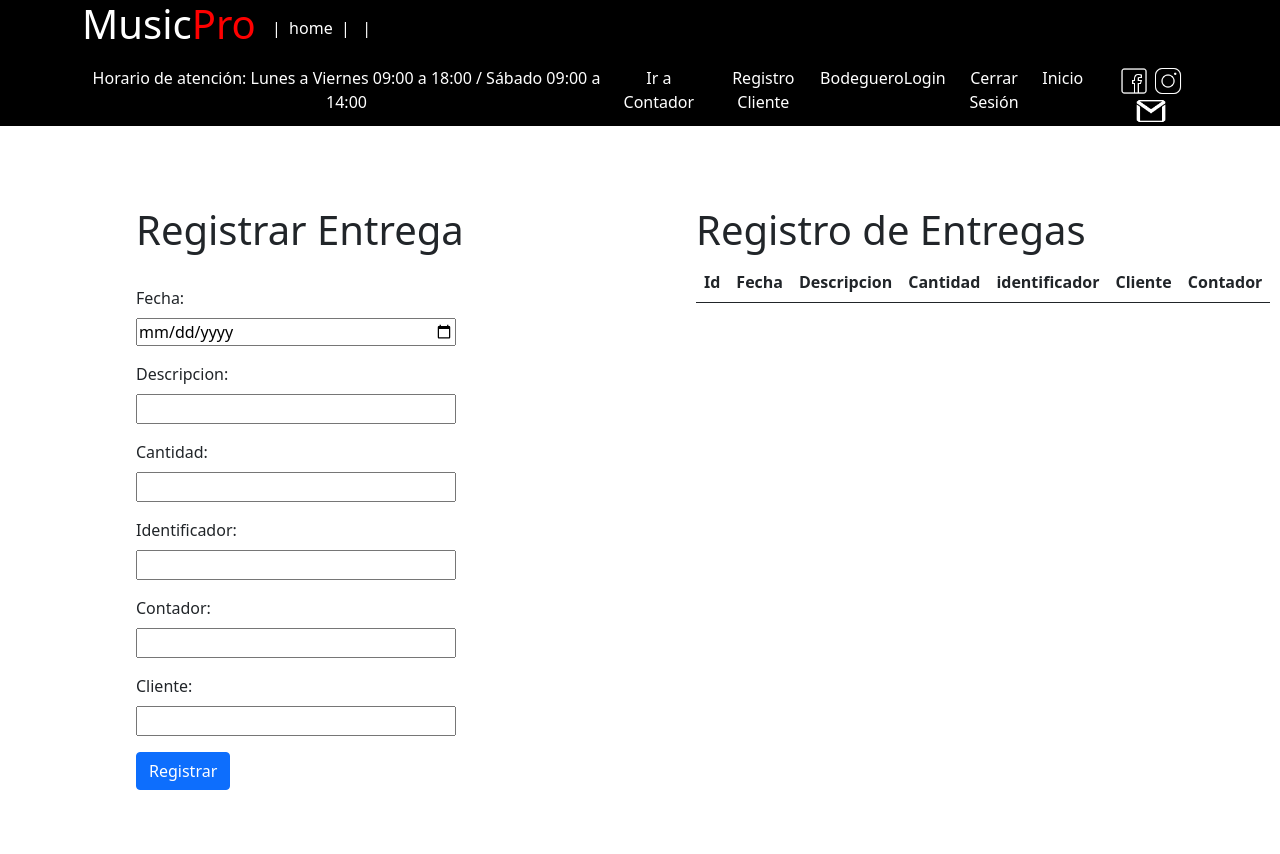
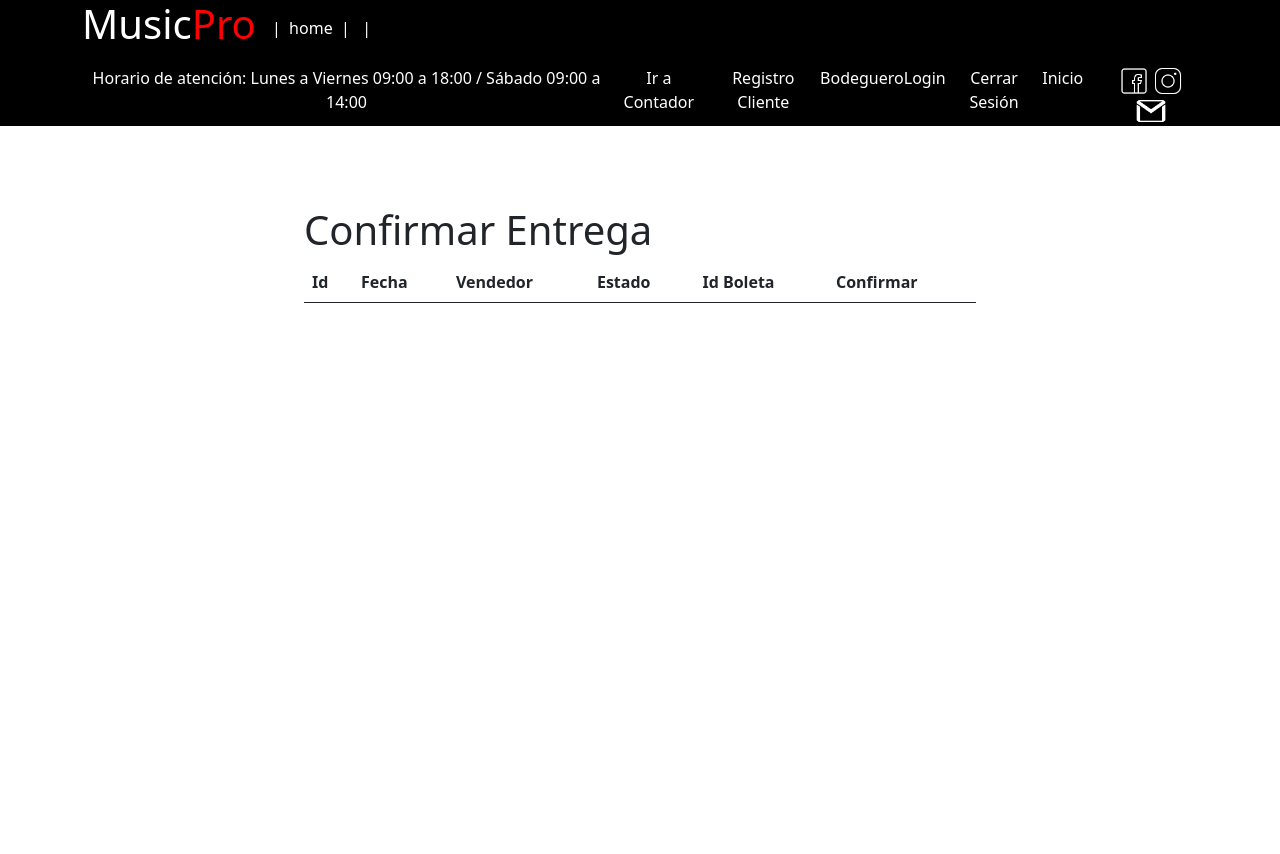
Before and after one commit to NataliaGodoy28/MusicPro, a Django app: page /contador in a window 1280 px wide. After the commit the page ends 303 px from the top, so only its background shows below. Run offline with Django 4.2, Linux system fonts and the light colour scheme; data that the repository does not hold is empty; some libraries are stand-ins or nearby versions.

Commit message:
modifique tabla boleta agregue pago e hize cambios en vista contador e index

```diff
--- a/core/models.py
+++ b/core/models.py
@@ -42,7 +42,7 @@ class Boleta (models.Model):
     total = models.IntegerField(null=True,blank=True)
     fecha = models.DateTimeField(auto_now_add=True, null=True, blank=True)
     vendedor = models.CharField(max_length=40, null=True, blank=True)
-
+    pago = models.IntegerField(null=True,blank=True)
     def __int__(self):
         return self.id
 
--- a/core/templates/core/contador.html
+++ b/core/templates/core/contador.html
@@ -8,75 +8,39 @@
 
 
 <div id="todito">
-    <div id="regentre">
-        <h1>Registrar Entrega</h1>
-        <form method="POST" action="" id="RegistroEntrega">
-            {% csrf_token %}
-            <div class="mb-3">
-                <label for="{{ form.nombre.id_for_label }}" class="form-label">{{ form.fecha.label }}:</label>
-                {{ form.fecha }}
-                <div class="invalid-feedback">{{ form.fecha.errors }}</div>
-            </div>
-            <div class="mb-3">
-                <label for="{{ form.direccion.id_for_label }}" class="form-label">{{ form.descripcion.label }}:</label>
-                {{ form.descripcion }}
-                <div class="invalid-feedback">{{ form.descripcion.errors }}</div>
-            </div>
-            <div class="mb-3">
-                <label for="{{ form.telefono.id_for_label }}" class="form-label">{{ form.cantidad.label }}:</label>
-                {{ form.cantidad }}
-                <div class="invalid-feedback">{{ form.cantidad.errors }}</div>
-            </div>
-            <div class="mb-3">
-                <label for="{{ form.email.id_for_label }}" class="form-label">{{ form.identificador.label }}:</label>
-                {{ form.identificador }}
-                <div class="invalid-feedback">{{ form.identificador.errors }}</div>
-            </div>
-            <div class="mb-3">
-                <label for="{{ form.email.id_for_label }}" class="form-label">{{ form.contador.label }}:</label>
-                {{ form.contador }}
-                <div class="invalid-feedback">{{ form.contador.errors }}</div>
-            </div>
-            <div class="mb-3">
-                <label for="{{ form.email.id_for_label }}" class="form-label">{{ form.cliente.label }}:</label>
-                {{ form.cliente }}
-                <div class="invalid-feedback">{{ form.cliente.errors }}</div>
-            </div>
-            <input type="submit" class="btn btn-primary" value="Registrar">
-        </form>
-
-    </div>
-
-
-
-
-
-
-    <div id="entregas">
-        <h1>Registro de Entregas</h1>
+    <div id="confentre" style="width:60%;">
+        <h1>Confirmar Entrega</h1>
         <table class="table">
             <thead>
                 <tr>
                     <th scope="col">Id</th>
                     <th scope="col">Fecha</th>
-                    <th scope="col">Descripcion</th>
-                    <th scope="col">Cantidad</th>
-                    <th scope="col">identificador</th>
-                    <th scope="col">Cliente</th>
-                    <th scope="col">Contador</th>
+                    <th scope="col">Vendedor</th>
+                    <th scope="col">Estado</th>
+                    <th scope="col">Id Boleta</th>
+                    <th scope="col">Confirmar</th>
+
+
 
                 </tr>
             </thead>
             <tbody>
-                {% for reg in registro %}
+                {% for conf in confirmar %}
                 <tr>
-                    <th scope="row">{{ reg.id}}</th>
-                    <td>{{ reg.fecha}}</td>
-                    <td>{{ reg.descripcion }}</td>
-                    <td>{{ reg.cantidad }}</td>
-                    <td>{{ reg.identificador }}</td>
-                    <td>{{ reg.cliente }}</td>
-                    <td>{{ reg.contador }}</td>
+
+                    <td>{{ conf.id}}</td>
+                    <td>{{ conf.fecha }}</td>
+                    <td>{{ conf.vendedor }}</td>
+                    <td>{{ conf.estado }}</td>
+                    <td>{{ conf.id_boleta_id }}</td>
+                    <td><form method="post" action="{% url 'actualizar_pedido' pedido_id=conf.id nuevo_estado='Aceptado' %}">
+                        {% csrf_token %}
+                        <button type="submit">SI</button>
+                    </form>
+                    <form method="post" action="{% url 'actualizar_pedido' pedido_id=conf.id nuevo_estado='Rechazado' %}">
+                        {% csrf_token %}
+                        <button type="submit">No</button>
+                    </form></td>
                 </tr>
                 {% endfor %}
 
--- a/core/views.py
+++ b/core/views.py
@@ -37,16 +37,34 @@ def form_cliente(request):
 
 def contador(request):
     datos = {
-        'registro': RegistroEntrega.objects.all(),
-        'form': FRegistroEntrega()
+        'confirmar' : EstadoPedido.objects.filter(estado='Pendiente'),
+        'registro' : RegistroEntrega.objects.all(),
+        'form' : FRegistroEntrega()
     }
     if request.method == "POST":
         formu = FRegistroEntrega(request.POST)
         if formu.is_valid():
             formu.save()
-            return redirect('contador')  # redireccionar a la misma vista
+            return redirect('contador') # redireccionar a la misma vista
     return render(request, 'core/contador.html', datos)
 
+def actualizar_estado_pedido(request, pedido_id, nuevo_estado):
+    # Obtener el pedido que se desea actualizar
+    pedido = EstadoPedido.objects.filter(id=pedido_id).first()
+
+    # Verificar si el pedido existe
+    if not pedido:
+        # Manejar la situación donde el pedido no existe
+        return redirect('pagina_de_error')
+
+    # Actualizar el estado del pedido
+    pedido.estado = nuevo_estado
+
+    # Guardar los cambios en la base de datos
+    pedido.save()
+
+    # Redireccionar a la página correspondiente
+    return redirect('contador')
 
 def login(request):
     print(f"{request.POST.getlist('tags')}")
```
Also changed, not shown: core/static/core/css/index.css (+67 -0 lines), core/static/core/js/index.js (+57 -1 lines), core/templates/core/index.html (+27 -1 lines), core/migrations/0005_boleta_pago.py (added).
